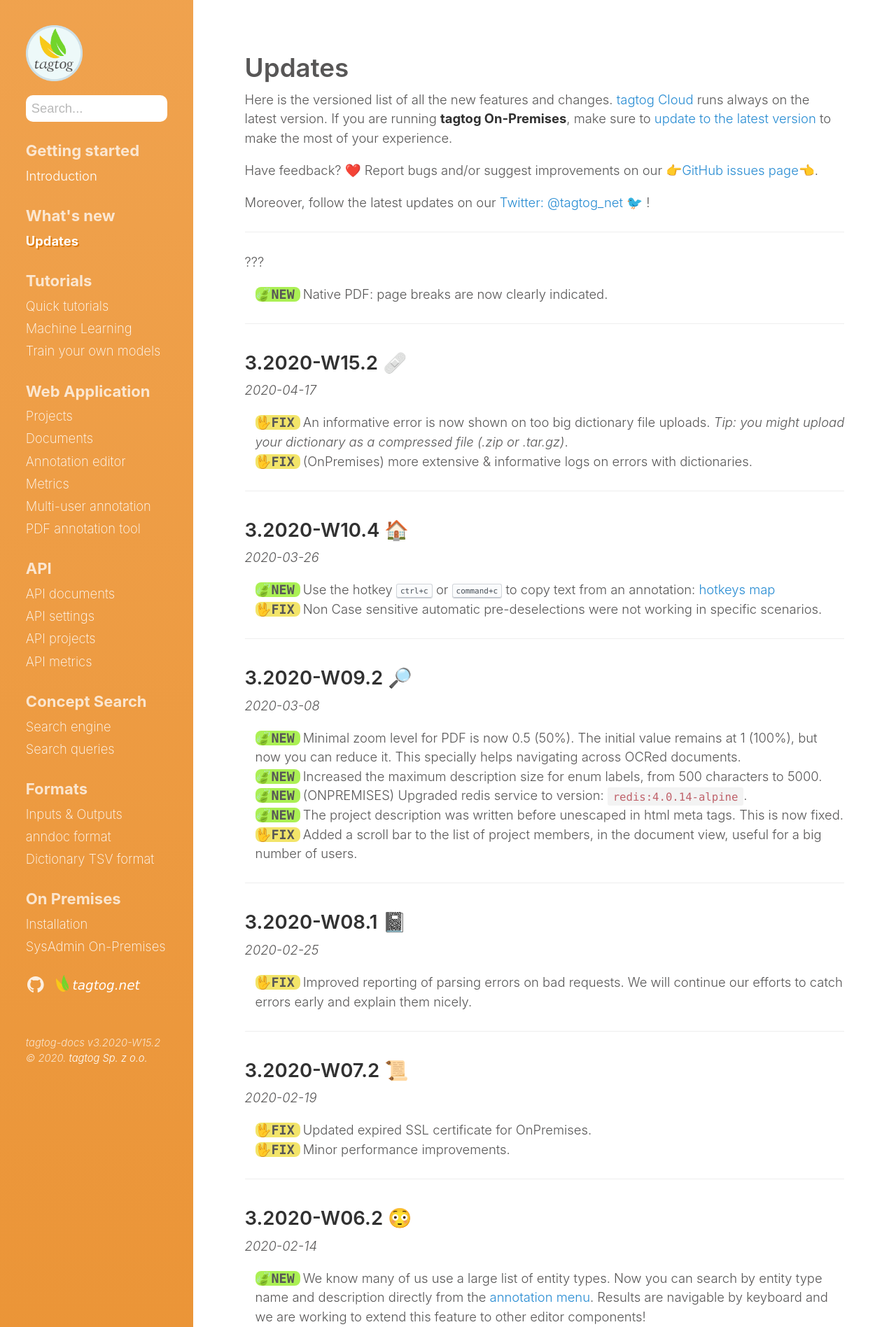
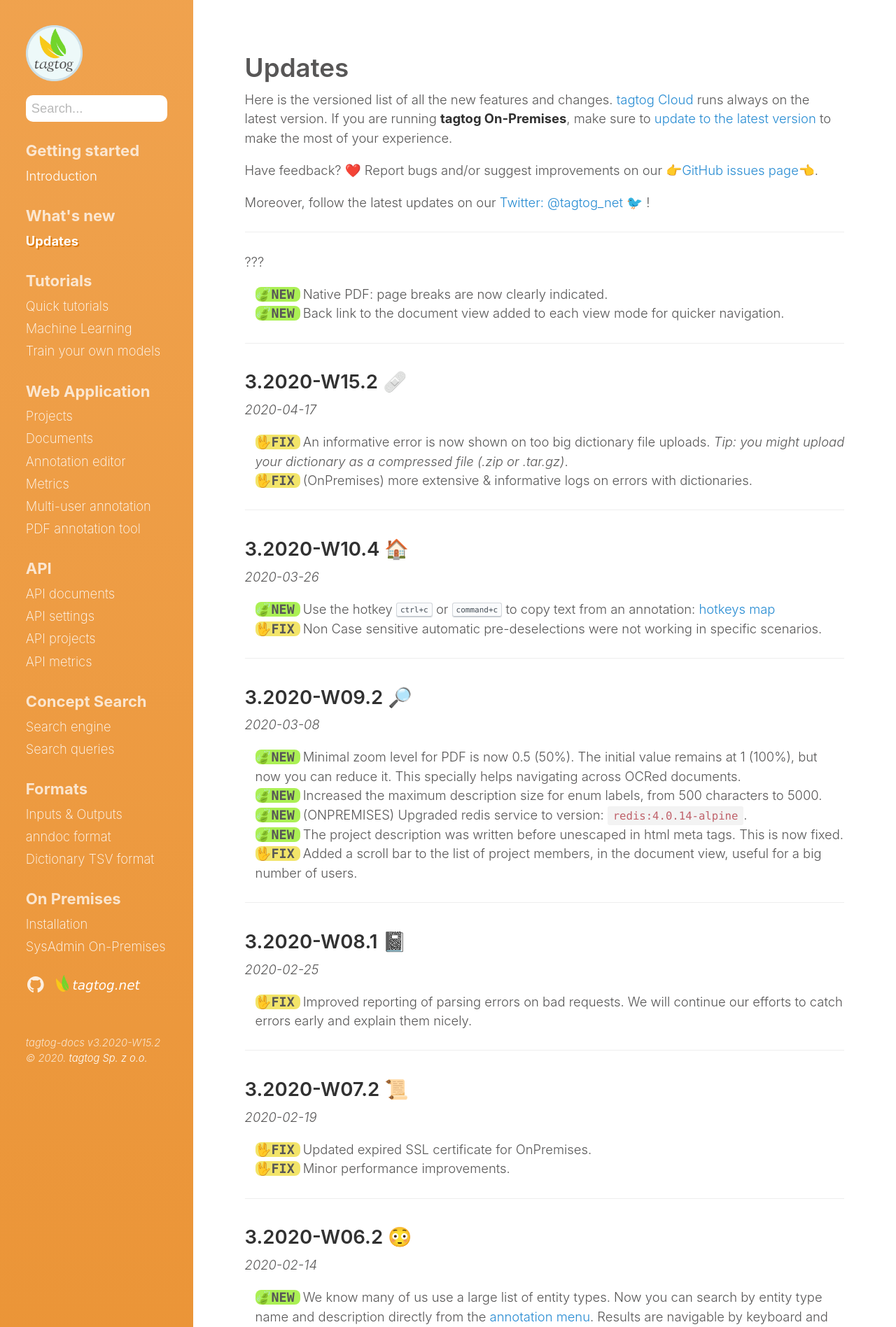
Before and after one commit to tagtogorg/tagtog-doc, a Jekyll site: the page built from updates.md, in a window 1280 px wide. Shown: the top 1896 px of the page at 70% size. Built offline with Jekyll 4.4.1, drawn with Linux system fonts in a browser that asks for light colours; nearby versions of some CDN libraries; emoji names are drawn with the system emoji font.

Commit message:
update updates

```diff
--- a/updates.md
+++ b/updates.md
@@ -18,6 +18,7 @@ Moreover, follow the latest updates on our [Twitter: @tagtog_net 🐦](https://t
 
 <ul class="updates">
   <li class="new"><span markdown="1">Native PDF: page breaks are now clearly indicated.</span></li>
+  <li class="new"><span markdown="1">Back link to the document view added to each view mode for quicker navigation.</span></li>
 </ul>
 
 ---
```
